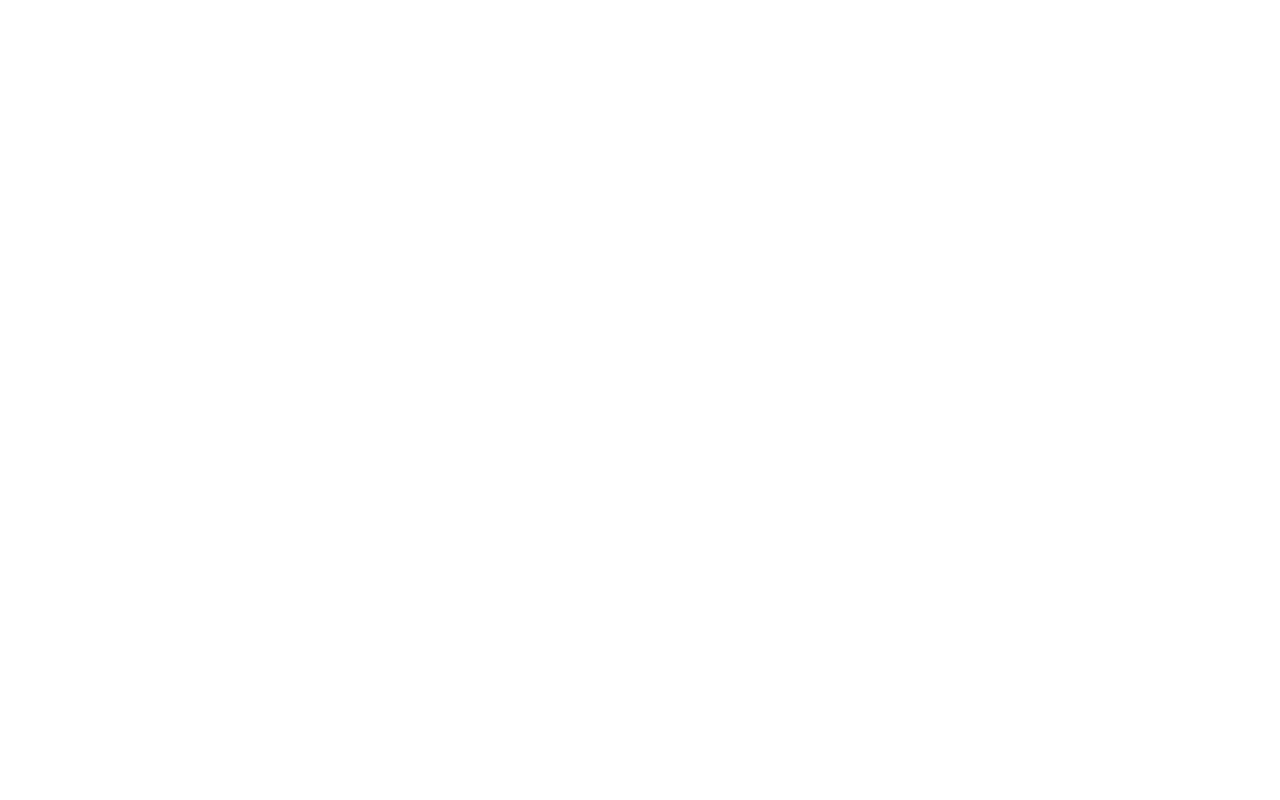
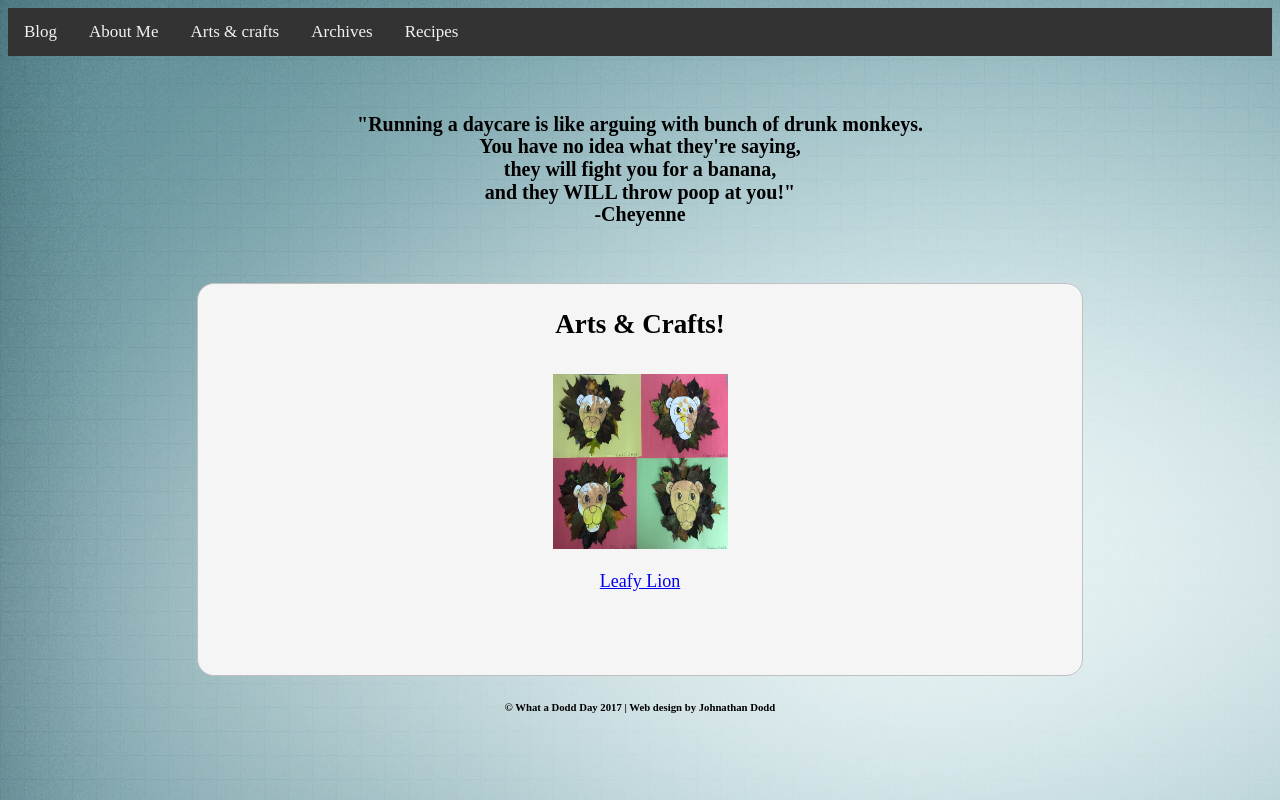
Before and after one commit to Doddjd94/Doddjd94.github.io, a plain HTML site: page artsandcrafts.html in a window 1280 px wide. Drawn offline with Linux system fonts and the light colour scheme.

Commit message:
i messed up

```diff
--- a/artsandcrafts.html
+++ b/artsandcrafts.html
@@ -0,0 +1,32 @@
+<!DOCTYPE html>
+<html>
+  <head>
+      <title>Cheyenne's Blog</title>
+      <script src="js/script.js"></script>
+      <link rel="stylesheet" type="text/css" href="css/style.css">
+  </head>
+    <body>
+
+           <div class="topnav" id="myTopnav">
+              <a href="index.html">Blog</a>
+              <a href="aboutme.html">About Me</a>
+              <a href="artscrafts.html">Arts & crafts</a>
+              <a href="archives.html">Archives</a>
+              <a href="recipes.html">Recipes</a>
+            </div>
+            <div class="intro">"Running a daycare is like arguing with bunch of drunk monkeys. <br/>
+              You have no idea what they're saying,<br />
+               they will fight you  for a banana, <br />
+               and they WILL throw poop at you!" </br> -Cheyenne
+              </div>
+              <div class="background2">
+                <h2>Arts & Crafts!</h2>
+                  <a href="10-19-17fallintocrafts.html"><img src="Images/lioncraft.jpg" height="175" width="175">
+                    <br /><u>Leafy Lion</u></a>
+                      </body>
+                    </div>
+    </body>
+      <footer class="footer">
+          <h6> &copy What a Dodd Day 2017 | Web design by Johnathan Dodd</h6>
+      </footer>
+</html>
```
Also changed, not shown: index.html (+1 -1 lines).
